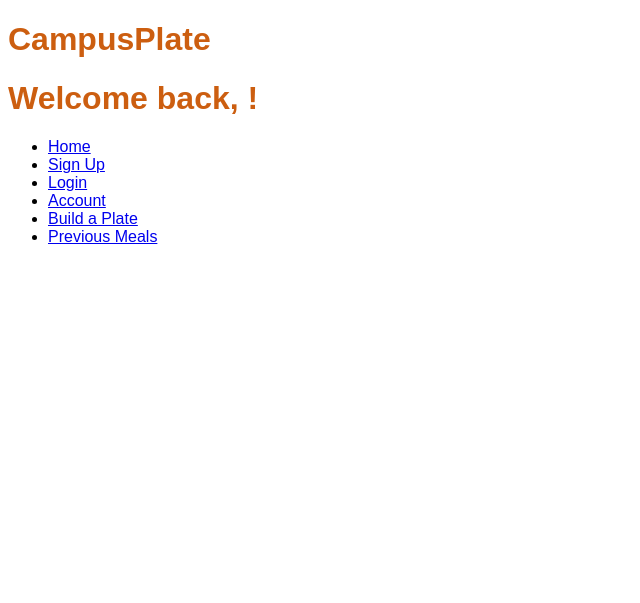
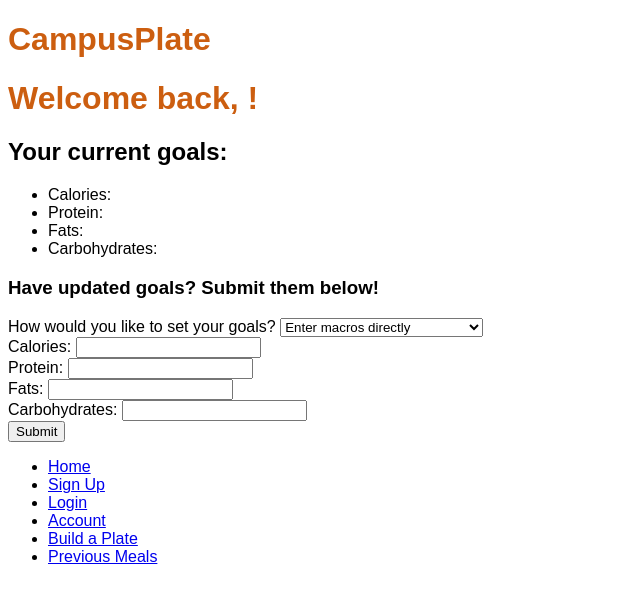
Before and after one commit to ahsanhr/SEO-project2-CampusPlate, a Flask app: page /account in a window 1280 px wide. Shown: the top 603 px of the page, without its empty margins (0-640 px from the left). Run offline with Flask 3, Linux system fonts and the light colour scheme.

Commit message:
split up the register into sign up and login pages, connected the auth, goals, and plate api's to make them work

```diff
--- a/app.py
+++ b/app.py
@@ -30,6 +30,7 @@ app.register_blueprint(auth_bp)
 
 from plate import plate_bp
 app.register_blueprint(plate_bp)
+print(app.url_map)
 
 from goals import goals_bp
 app.register_blueprint(goals_bp)
@@ -46,23 +47,6 @@ def home():
 def account():
     return render_template('account.html')
 
-# @app.route("/register", methods=['GET', 'POST'])
-# def register():
-#     # form = RegistrationForm()
-#     # if form.validate_on_submit():
-#     #     user = User(username=form.username.data,
-#     #         email=form.email.data,
-#     #         password=form.password.data,
-#     #         calories=form.calories.data,
-#     #         protein=form.protein.data,
-#     #         fats=form.fats.data,
-#     #         carbs=form.carbs.data)
-#     #     db.session.add(user)
-#     #     db.session.commit()
-#     #     flash(f'Account created for {form.username.data}!', 'success')
-#     #     return redirect(url_for('account'))
-#     return render_template('register.html', title='Register')
-
 @app.route("/sign_up")
 def sign_in():
     return render_template('sign_up.html')
@@ -70,34 +54,6 @@ def sign_in():
 @app.route("/login")
 def login():
     return render_template('login.html')
-@app.route("/register", methods=['GET', 'POST'])
-def register():
-    from models import User, Goal
-    form = RegistrationForm()
-    if form.validate_on_submit():
-        user = User(
-            username=form.username.data,
-            email=form.email.data,
-            password=form.password.data
-        )
-        db.session.add(user)
-        db.session.flush()  # get user.id before committing
-
-        # save their macro goals too
-        goal = Goal(
-            user_id=user.id,
-            calories=form.calories.data,
-            protein_g=form.protein.data,
-            fat_g=form.fats.data,
-            carbs_g=form.carbs.data,
-            source='direct'
-        )
-        db.session.add(goal)
-        db.session.commit()
-
-        flash(f'Account created for {form.username.data}!', 'success')
-        return redirect(url_for('account'))
-    return render_template('register.html', title='Register', form=form)
 
 @app.route("/build_a_plate")
 def build_a_plate():
--- a/plate.py
+++ b/plate.py
@@ -124,7 +124,8 @@ def generate_plate(user_id):
         return jsonify({'error': 'set your goals first'}), 400
 
     today = datetime.date.today()
-    items = FoodItem.query.filter_by(date=today, time_of_day=meal_type).all()
+    # items = FoodItem.query.filter_by(date=today, time_of_day=meal_type).all()
+    items = FoodItem.query.filter_by(time_of_day=meal_type).all()
     if not items:
         return jsonify({'error': f'no menu items found for {meal_type} today'}), 404
 
--- a/static/js/app.js
+++ b/static/js/app.js
@@ -22,9 +22,10 @@ if (buildPlateButton) {
                 body: JSON.stringify(requestPayload)
             });
             if (!response.ok) {
-                throw new Error(`Server error: ${response.status}`);
+                throw new Error(data.error || `Server error: ${response.status}`);
             }
             const data = await response.json();
+
             renderMeals(data.meals);
         } catch (error) {
             console.error('Failed to generate plate:', error);
@@ -37,11 +38,12 @@ function renderMeals(meals){
     container.innerHTML = '';
     console.log(meals)
     meals.forEach((meal, index) => {
+        const foodNames = meal.foods.map(food => food.name).join(' | ');
         container.innerHTML += `
             <div class="card mb-3">
                 <div class="card-body">
                     <h5>Option ${index + 1}</h5>
-                    <p>${meal.foods[0].name} | ${meal.foods[1].name} | ${meal.foods[2].name} </p>
+                    <p>${foodNames} </p>
                     <p>${meal.totals.calories} kcal | ${meal.totals.protein}g Protein</p>
                 </div>
             </div>
@@ -108,31 +110,120 @@ if(loginButton){
 }
 
 document.addEventListener('DOMContentLoaded', async () => {
+    try {
+        const token = localStorage.getItem('jwt_token')
 
-    try {
-        const token = localStorage.getItem('jwt_token');
-        if (!token) throw new Error("No token found");
-
-        const response = await fetch('/proxy/5000/api/auth/me', {
+        const auth = await fetch('/proxy/5000/api/auth/me', {
             method: 'GET',
-            headers: { 'Authorization': `Bearer ${token}` }
+            headers: {"Authorization" : `Bearer ${token}`}
         });
 
-        const profileData = await response.json();
+        const profile = await auth.json();
 
-        if (!response.ok) {
-            localStorage.removeItem('jwt_token');
-            throw new Error(profileData.error);
+        if (!auth.ok) {
+            throw new Error(profile.error);
         }
+
         const nameDisplay = document.getElementById('username-display');
-        const welcomeHeading = document.getElementById('welcome-heading');
-        const loadingMsg = document.getElementById('loading-message');
+        if (nameDisplay) nameDisplay.innerText = profile.username;
 
-        if (nameDisplay) nameDisplay.innerText = profileData.username;
-        if (welcomeHeading) welcomeHeading.style.display = 'block';
-        if (loadingMsg) loadingMsg.style.display = 'none';
+        const goalsForm = document.getElementById('goals-form');
+        if (goalsForm) {
+            try {
+                goals = await fetch('/proxy/5000/api/goals', {
+                    method: 'GET',
+                    headers: { 'Authorization': `Bearer ${token}` }
+                });
 
-    } catch (error) {
-            console.log("status:", error.message);
+                goalsData = await goals.json();
+
+                if (goalsData.has_goals){
+                    document.getElementById('user-calories-display').innerText = goalsData.calories;
+                    document.getElementById('user-protein-display').innerText = goalsData.protein_g;
+                    document.getElementById('user-fats-display').innerText = goalsData.fat_g;
+                    document.getElementById('user-carbs-display').innerText = goalsData.carbs_g;
+
+                    document.getElementById('goal-calories').value = goalsData.calories;
+                    document.getElementById('goal-protein').value = goalsData.protein_g;
+                    document.getElementById('goal-fats').value = goalsData.fat_g;
+                    document.getElementById('goal-carbs').value = goalsData.carbs_g;
+                }
+            } catch (error) {
+                console.error(`could not fetch goals: ${error}`);
+            }
+            const methodDropdown = document.getElementById('select-method');
+            const directSection = document.getElementById('direct-form');
+            const calcSection = document.getElementById('calculate-form');
+
+            if (methodDropdown && directSection && calcSection) {
+                methodDropdown.addEventListener('change', (e) => {
+                    if (e.target.value === 'direct') {
+                        directSection.style.display = 'block';
+                        calcSection.style.display = 'none';
+                    } else {
+                        directSection.style.display = 'none';
+                        calcSection.style.display = 'block';
+                    }
+                });
+            }
+            const goalsButton = document.getElementById('submit-goals-button');
+            if(goalsButton){
+                goalsButton.addEventListener('click', async (e) => {
+                    e.preventDefault();
+
+                    const isDirect = methodDropdown.value === 'direct';
+                    let endpoint = '';
+                    let payload = {};
+
+                    if (isDirect) {
+                        endpoint = '/proxy/5000/api/goals/direct';
+                        payload = {
+                            calories: parseFloat(document.getElementById('goal-calories').value),
+                            protein_g: parseFloat(document.getElementById('goal-protein').value),
+                            fat_g: parseFloat(document.getElementById('goal-fats').value),
+                            carbs_g: parseFloat(document.getElementById('goal-carbs').value)
+                        };
+                    } else {
+                        endpoint = '/proxy/5000/api/goals/calculated';
+                        payload = {
+                            age: parseInt(document.getElementById('calc-age').value),
+                            height: parseFloat(document.getElementById('calc-height').value),
+                            weight: parseFloat(document.getElementById('calc-weight').value),
+                            sex: document.getElementById('calc-sex').value,
+                            activity: document.getElementById('calc-activity').value,
+                            fitness_goal: document.getElementById('calc-goal').value
+                        };
+                    }
+
+                    try {
+                        const saveResponse = await fetch(endpoint, {
+                            method: 'POST',
+                            headers: {
+                                'Content-Type': 'application/json',
+                                'Authorization': `Bearer ${token}`
+                            },
+                            body: JSON.stringify(payload)
+                        });
+
+                        const saveData = await saveResponse.json();
+
+                        if (!saveResponse.ok) {
+                            throw new Error(saveData.error || 'Failed to save goals');
+                        }
+
+                        document.getElementById('user-calories-display').innerText = saveData.goals.calories;
+                        document.getElementById('user-protein-display').innerText = saveData.goals.protein_g;
+                        document.getElementById('user-fats-display').innerText = saveData.goals.fat_g;
+                        document.getElementById('user-carbs-display').innerText = saveData.goals.carbs_g;
+
+
+                    } catch (error) {
+                        console.error("Submission error:", error);
+                    }
+                });
+            }
         }
+    } catch (error){
+        console.error(error);
+    }
 });
--- a/templates/account.html
+++ b/templates/account.html
@@ -3,4 +3,78 @@
 <h1 id="welcome-heading">
     Welcome back, <span id="username-display"></span>!
 </h1>
+<h2>Your current goals: </h2>
+<ul>
+    <li>Calories: <span id="user-calories-display"></span></li>
+    <li>Protein: <span id="user-protein-display"></span></li>
+    <li>Fats: <span id="user-fats-display"></span></li>
+    <li>Carbohydrates: <span id="user-carbs-display"></span></li>
+</ul>
+<h3>Have updated goals? Submit them below!</h3>
+<label>How would you like to set your goals?</label>
+<select id="select-method">
+    <option id="direct-input" value="direct">Enter macros directly</option>
+    <option id="calculate-input" value="calculated">Calculate them for me, please!</option>
+</select>
+<form id="goals-form">
+    <div id = "direct-form" style="display: block;">
+        <div id="form-group">
+            <label>Calories: </label>
+            <input type="number" id="goal-calories" required>
+        </div>
+        <div id="form-group">
+            <label>Protein: </label>
+            <input type="number" id="goal-protein" required>
+        </div>
+        <div id="form-group">
+            <label>Fats: </label>
+            <input type="number" id="goal-fats" required>
+        </div>
+        <div id="form-group">
+            <label>Carbohydrates: </label>
+            <input type="number" id="goal-carbs" required>
+        </div>
+    </div>
+    <div id="calculate-form" style="display: none;">
+        <div class="form-group">
+            <label>Age: </label>
+            <input type="number" id="calc-age" class="form-control">
+        </div>
+        <div class="form-group">
+            <label>Height (cm): </label>
+            <input type="number" id="calc-height" class="form-control">
+        </div>
+        <div class="form-group">
+            <label>Weight (lbs): </label>
+            <input type="number" id="calc-weight" class="form-control">
+        </div>
+        <div class="form-group">
+            <label>Sex: </label>
+            <select id="calc-sex" class="form-control">
+                <option value="male">Male</option>
+                <option value="female">Female</option>
+            </select>
+        </div>
+        <div class="form-group">
+            <label>Activity Level: </label>
+            <select id="calc-activity" class="form-control">
+                <option value="sedentary">Sedentary</option>
+                <option value="light">Light</option>
+                <option value="moderate" selected>Moderate</option>
+                <option value="active">Active</option>
+                <option value="very_active">Very Active</option>
+            </select>
+        </div>
+        <div class="form-group">
+            <label>Fitness Goal: </label>
+            <select id="calc-goal" class="form-control">
+                <option value="cut">Cut (Lose Weight)</option>
+                <option value="maintain" selected>Maintain</option>
+                <option value="bulk">Bulk (Gain Weight)</option>
+            </select>
+        </div>
+    </div>
+</form>
+<button type="button" id="submit-goals-button">Submit</button>
+
 {% endblock content %}
--- a/templates/build_a_plate.html
+++ b/templates/build_a_plate.html
@@ -1,6 +1,6 @@
 {% extends "layout.html" %}
 {% block content %}
-    <h1>this is the build a plate screen</h1>
+    <h1>Ready to build your plate?</h1>
     <label for="meal-type">Which meal are we building?</label>
     <select id="meal-type" class="form-control">
         <option value="breakfast">Breakfast</option>
--- a/templates/layout.html
+++ b/templates/layout.html
@@ -19,8 +19,6 @@
         }
 
     </style>
-    <!-- Bootstrap CSS
-    <link href="https://cdn.jsdelivr.net/npm/bootstrap@5.0.2/dist/css/bootstrap.min.css" rel="stylesheet" integrity="sha384-EVSTQN3/azprG1Anm3QDgpJLIm9Nao0Yz1ztcQTwFspd3yD65VohhpuuCOmLASjC" crossorigin="anonymous"> -->
 </head>
 <body>
     <h1>CampusPlate</h1>
@@ -35,7 +33,6 @@
     {% endwith %}
 
     {% block content %}{% endblock %}
-    <!-- <script src="https://cdn.jsdelivr.net/npm/bootstrap@5.0.2/dist/js/bootstrap.bundle.min.js" integrity="sha384-MrcW6ZMFYlzcLA8Nl+NtUVF0sA7MsXsP1UyJoMp4YLEuNSfAP+JcXn/tWtIaxVXM" crossorigin="anonymous"></script> -->
     <ul>
         <!-- so ideally i dont have "proxy/5000/" in the beginning. i wonder how i change that? -->
         <!-- future me: so i just deployed it so i guess i dont have to worry about adding that now.  -->
```
Also changed, not shown: goals.py (+20 -5 lines).
